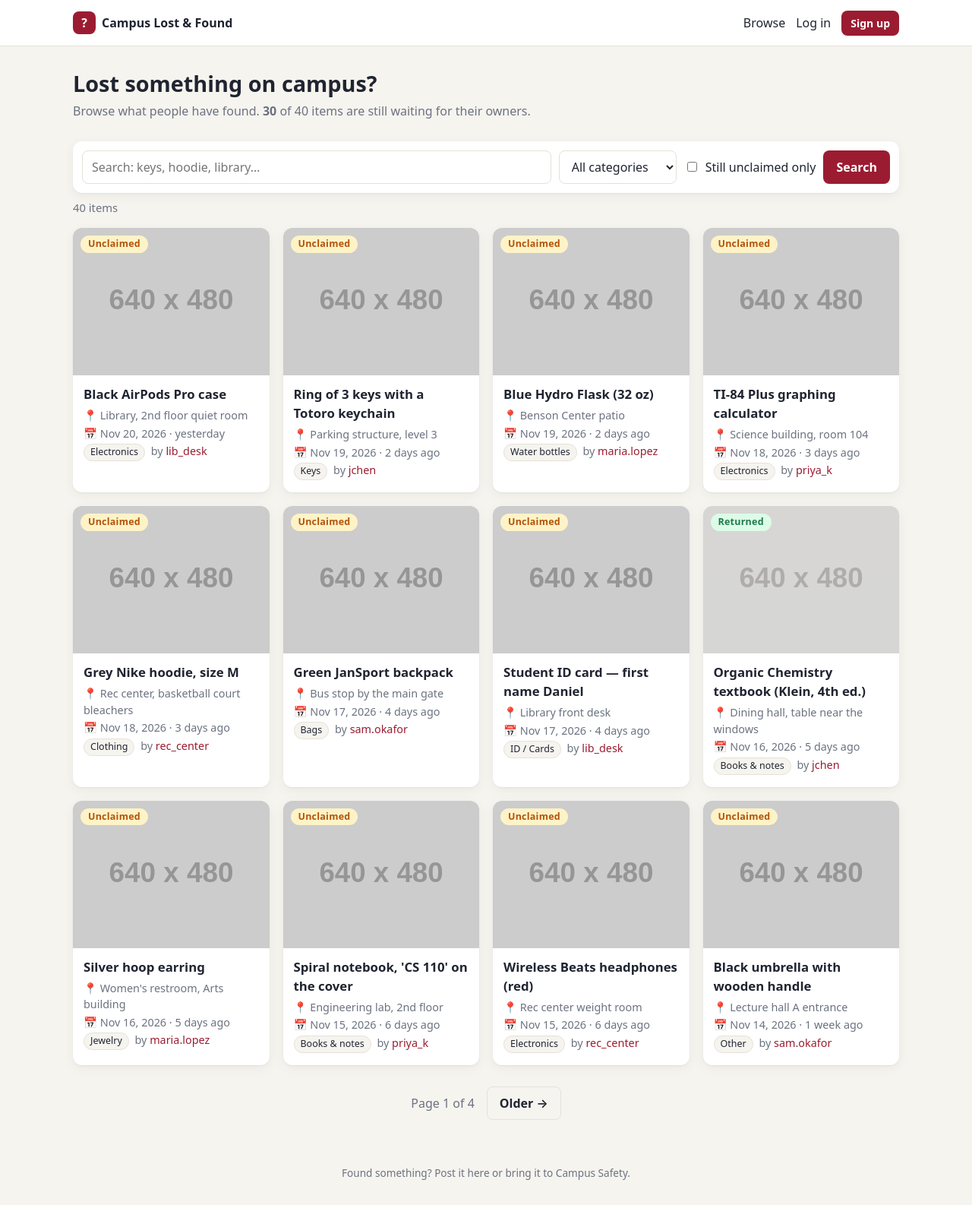
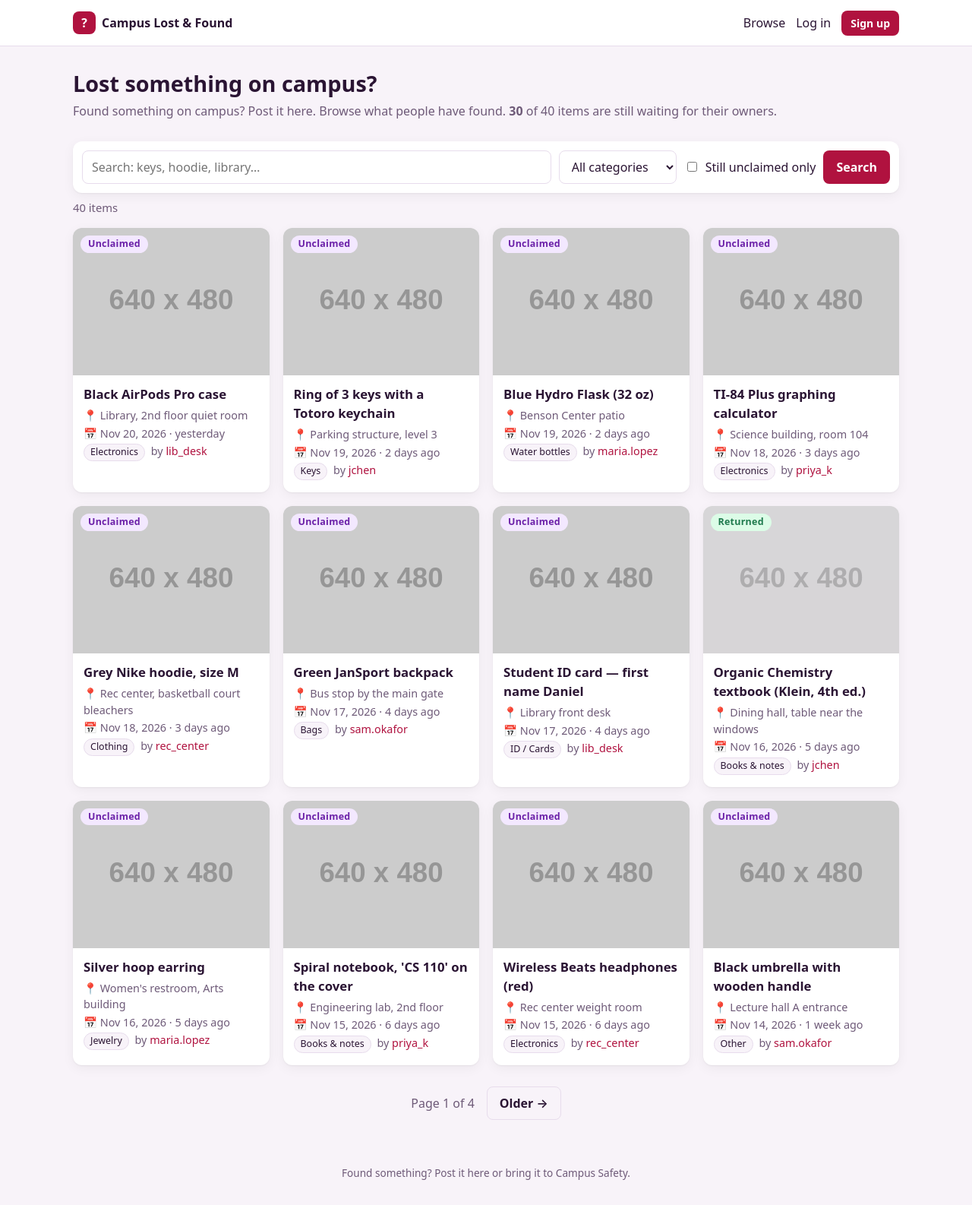
Before and after one commit to YeseniaCarrasco/Lost-Found, a Flask app: page / in a window 1280 px wide. Shown: the whole page at 76% size. Run offline with Flask 3, Linux system fonts and the light colour scheme; data comes from the database, SQL or seed files in the repository; grey boxes labelled with a size stand in for pictures from a placeholder-image service; some libraries are stand-ins or nearby versions.

Commit message:
Tagline with item count, red and purple theme

```diff
--- a/static/style.css
+++ b/static/style.css
@@ -1,24 +1,24 @@
 :root {
-  --bg: #f6f4ef;
+  --bg: #f8f3f9;
   --surface: #ffffff;
-  --ink: #1f2430;
-  --muted: #6b7280;
-  --line: #e5e1d8;
-  --primary: #9b1c31;      /* campus red */
+  --ink: #2a1433;
+  --muted: #6e5a78;
+  --line: #e7dcec;
+  --primary: #b0123f;      /* red */
   --primary-ink: #ffffff;
   --success: #1f7a4d;
-  --danger: #b42318;
-  --open: #b45309;
-  --open-bg: #fef3c7;
+  --danger: #c0162c;
+  --open: #6b21a8;
+  --open-bg: #f3e8ff;
   --done-bg: #dcfce7;
   --radius: 12px;
   --shadow: 0 1px 2px rgba(0,0,0,.05), 0 4px 16px rgba(0,0,0,.05);
 }
 @media (prefers-color-scheme: dark) {
   :root {
-    --bg: #15171c; --surface: #1f232b; --ink: #eceef2; --muted: #9aa1ad;
-    --line: #2e333d; --primary: #e0566b; --open: #fbbf24; --open-bg: #3a2a06;
-    --done-bg: #0f3321; --success: #34d399;
+    --bg: #1a0f21; --surface: #26182f; --ink: #f3eaf7; --muted: #b6a4c2;
+    --line: #3b2a48; --primary: #ff6b8e; --primary-ink: #2a0a17; --open: #d8b4fe; --open-bg: #3b1a5c;
+    --done-bg: #0f3321; --success: #34d399; --danger: #ff6b6b;
   }
 }
 * { box-sizing: border-box; }
--- a/templates/index.html
+++ b/templates/index.html
@@ -4,7 +4,7 @@
 <section class="hero">
   <div>
     <h1>Lost something on campus?</h1>
-    <p>Browse what people have found. <strong>{{ stats.open or 0 }}</strong> of {{ stats.total }} items are still waiting for their owners.</p>
+    <p>Found something on campus? Post it here. Browse what people have found. <strong>{{ stats.open or 0 }}</strong> of {{ stats.total }} items are still waiting for their owners.</p>
   </div>
 </section>
 
```
